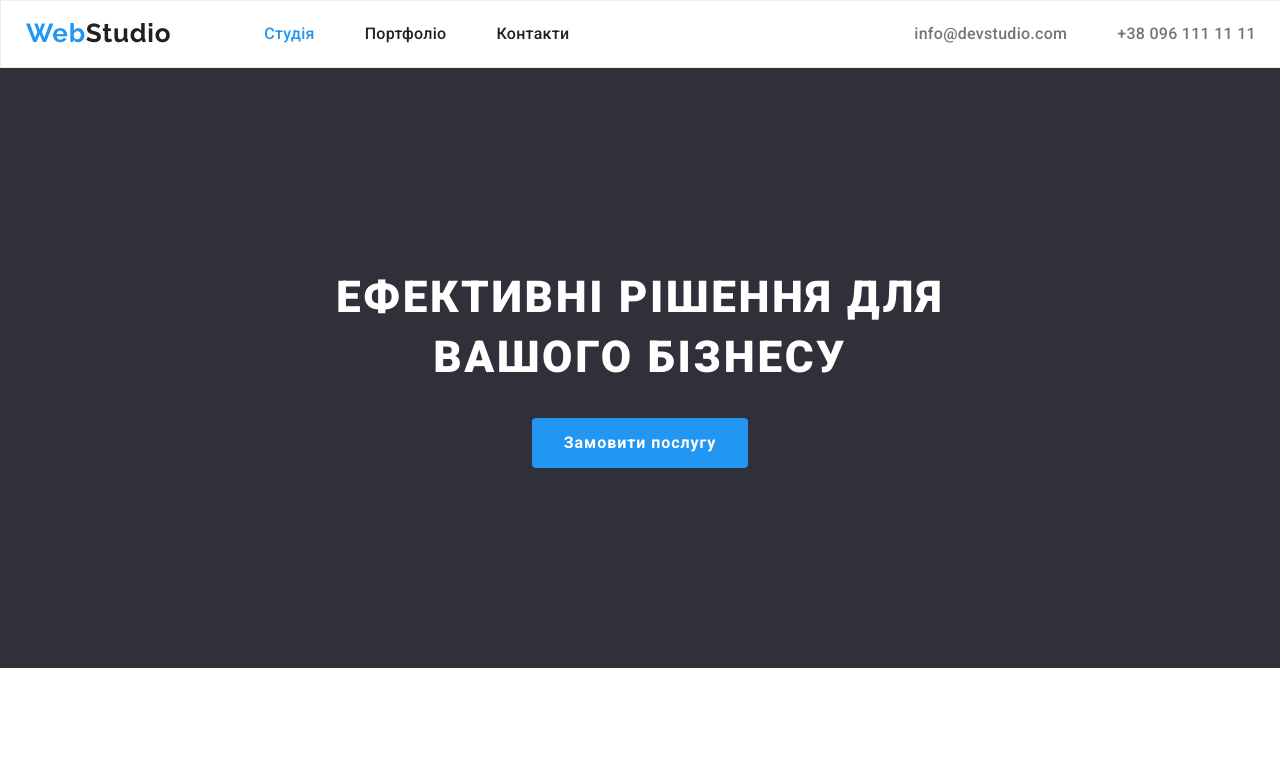
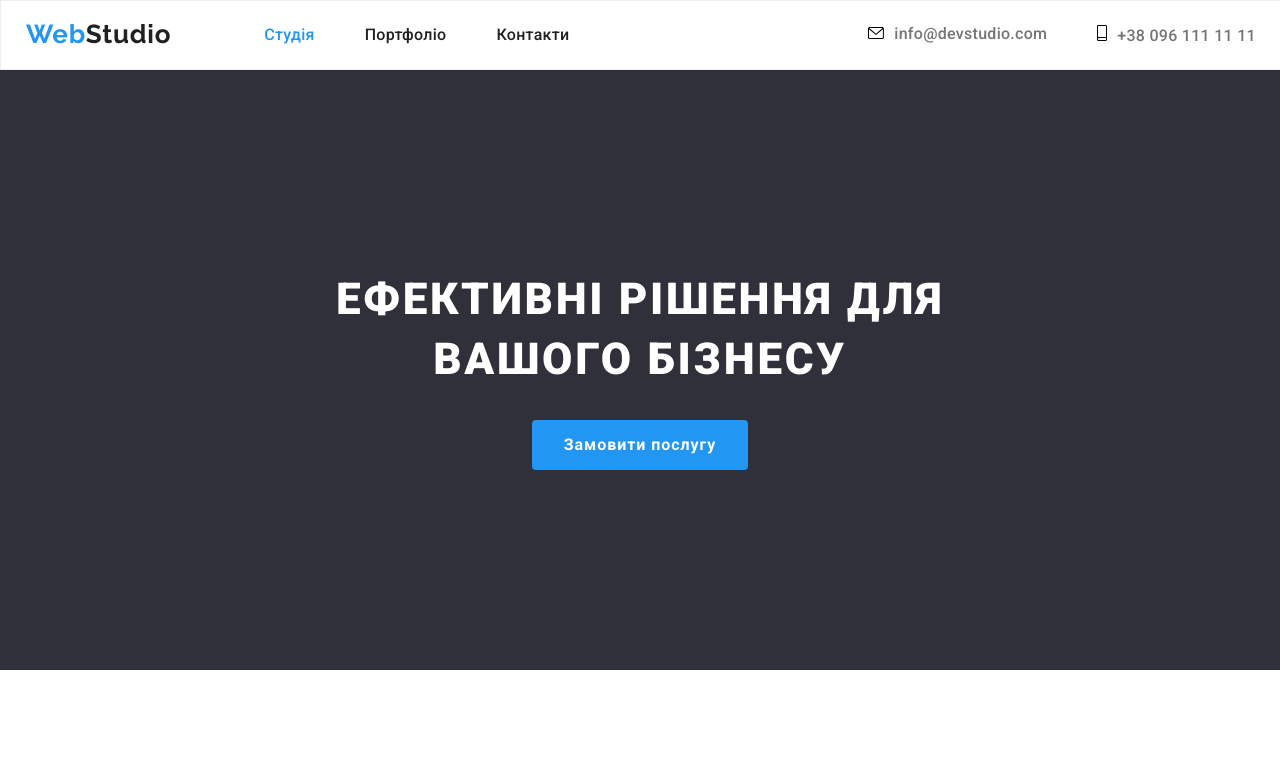
Before and after one commit to MorozO11/dimon-markup-hw-04, a plain HTML site: page index.html in a window 1280 px wide. Shown: the top 759 px of the page. Drawn offline with nearby package versions, Linux system fonts and the light colour scheme.

Commit message:
добавив іконки в хедері і застилізував їх

```diff
--- a/css/style.css
+++ b/css/style.css
@@ -125,7 +125,7 @@ a {
 .nav__link--header:hover,
 .nav__link--header:focus {
     color: var(--link-text-color);
-
+    fill: var(--link-text-color);
 }
 
 .contact {
@@ -134,6 +134,12 @@ a {
     column-gap: 50px;
 }
 
+
+.icon-envelope,
+.icon-smartphone {
+    padding-right: 10px;
+
+}
 
 
 
@@ -231,7 +237,8 @@ a {
     box-shadow: 0px 2px 1px 0px rgba(0, 0, 0, 0.20), 0px 1px 1px 0px rgba(0, 0, 0, 0.14), 0px 1px 3px 0px rgba(0, 0, 0, 0.12);
 }
 
-.team__title,.box__title {
+.team__title,
+.box__title {
     text-align: center;
     font-size: 36px;
     font-weight: 700;
@@ -322,7 +329,7 @@ a {
 .filter__button:focus {
     color: var(--adres-text-color);
     background-color: var(--link-text-color);
-    transition:all .2s linear;
+    transition: all .2s linear;
 }
 
 .examples__list {
@@ -342,7 +349,7 @@ a {
 
 }
 
-.projekt__direction{
+.projekt__direction {
     color: var(--item-text-color);
     line-height: 30px;
     /* 187.5% */
--- a/index.html
+++ b/index.html
@@ -20,8 +20,7 @@
             <a href="#" class="heder__logo"><span>Web</span>Studio</a>
             <nav class="header__nav">
                 <ul class="nav__list">
-                    <li class="nav__iteam--header"><a href="./index.html"
-                            class="nav__link nav__link-active ">Студія</a>
+                    <li class="nav__iteam--header"><a href="./index.html" class="nav__link nav__link-active ">Студія</a>
                     </li>
                     <li class="nav__iteam--header"><a href="./portfolio.html" class="nav__link ">Портфоліо</a></li>
                     <li class="nav__iteam--header"><a href="" class="nav__link">Контакти</a></li>
@@ -29,9 +28,14 @@
             </nav>
 
             <ul class="contact">
-                <li class="contact__iteam--header"><a href="mailto:info@devstudio.com"
-                        class="nav__link--header">info@devstudio.com</a></li>
-                <li class="contact__iteam--header"><a href="tel:+380961111111" class="nav__link--header">+38 096 111 11
+                <li class="contact__iteam--header"><a href="mailto:info@devstudio.com" class="nav__link--header">
+                        <svg class="icon-envelope" width="16" height="12" >
+                            <use href="./img/icons.svg/symbol-defs.svg#icon-envelope"></use>
+                        </svg>info@devstudio.com</a></li>
+                <li class="contact__iteam--header"><a href="tel:+380961111111" class="nav__link--header">
+                    <svg class="icon-smartphone" width="10" height="16"  >
+                        <use href="./img/icons.svg/symbol-defs.svg#icon-smartphone"></use>
+                    </svg>+38 096 111 11
                         11</a>
                 </li>
             </ul>
@@ -73,7 +77,7 @@
                 </ul>
             </div>
         </section>
-        <section class="section box__section" >
+        <section class="section box__section">
             <div class="container box__container">
                 <h2 class="box__title">Чим ми займаємося</h2>
                 <ul class="box__list">
@@ -87,7 +91,7 @@
             <div class="container team__container">
                 <h2 class="team__title">Наша команда</h2>
                 <ul class="team__list">
-                    <li  class="team__card">
+                    <li class="team__card">
                         <img src="./img/img1.jpg" alt="чоловік" width="270">
                         <h3 class="team__name">Ігор Дем'яненко</h3>
                         <p class="team__specialty">Product Designer</p>
```
Also changed, not shown: img/icons.svg/symbol-defs.svg (added).
